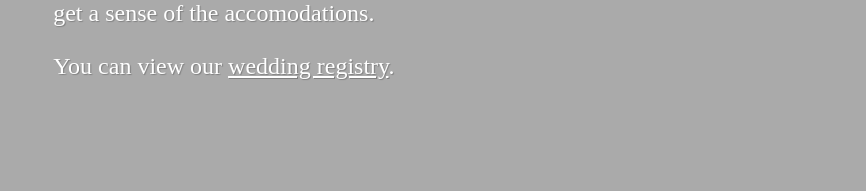
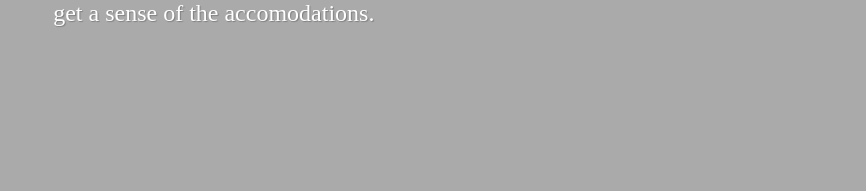
Before and after one commit to joshcarr/audreyandjosh.com, a website: page index.html in a window 1280 px wide. Shown: the part 1274-1465 px from the top of the page, 414-1280 px from the left. Drawn offline with Linux system fonts and the light colour scheme.

Commit message:
removes registry link for now

```diff
--- a/index.html
+++ b/index.html
@@ -64,7 +64,7 @@
 
           <p>All are welcome to stay at the bunk-bed and dorm-style hostel Friday and Saturday nights as we've booked the whole place. Please let us know as soon as you can whether you want to stay in the hostel either (or both) of those nights. <a href="http://norcalhostels.org/marin/photos/">You can see photos here</a> to get a sense of the accomodations.</p>
 
-          <p>You can view our <a href="#">wedding registry</a>.</p>
+          <!-- <p>You can view our <a href="#">wedding registry</a>.</p> -->
 
           <!-- <img src="http://farm5.staticflickr.com/4082/4911244556_04de93ba7d_z.jpg"> -->
         </div>
```
